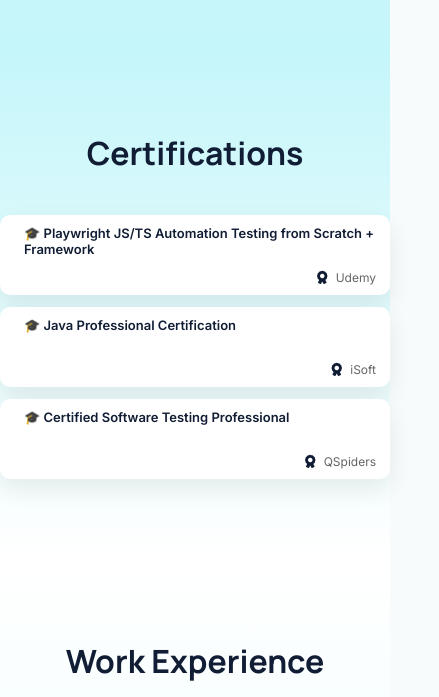
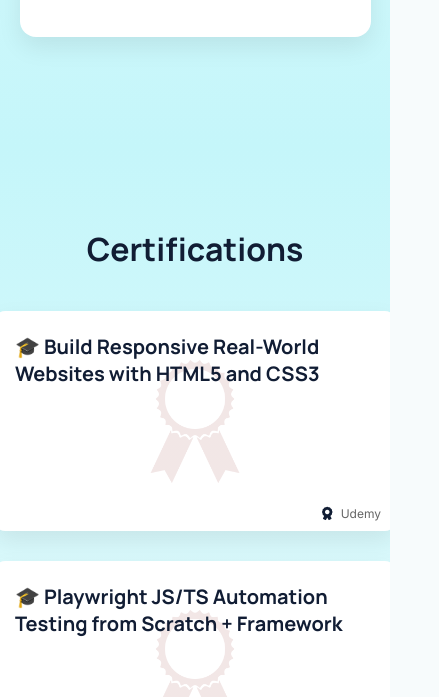
Before and after one commit to bhagisr313/portfolio-v1, a plain HTML site: page index.html in a window 390 px wide. Shown: the part 2367-3064 px from the top of the page, 439 px wide, since content can reach past the window. Drawn offline with Linux system fonts and the light colour scheme.

Commit message:
ui fixes

```diff
--- a/index.html
+++ b/index.html
@@ -187,21 +187,28 @@
           <h2>Certifications</h2>
           <div class="cert-grid">
             <div class="cert-mini">
-              <p class="cert-title">🎓 Playwright JS/TS Automation Testing from Scratch + Framework</p>
+              <h3 class="cert-title">🎓 Build Responsive Real-World Websites with HTML5 and CSS3</h3>
               <div class="cert-footer">
                 <span class="cert-org"><i class="fa-solid fa-award"></i>Udemy</span>
               </div>
             </div>
 
             <div class="cert-mini">
-              <p class="cert-title">🎓 Java Professional Certification</p>
+              <h3 class="cert-title">🎓 Playwright JS/TS Automation Testing from Scratch + Framework</h3>
+              <div class="cert-footer">
+                <span class="cert-org"><i class="fa-solid fa-award"></i>Udemy</span>
+              </div>
+            </div>
+
+            <div class="cert-mini">
+              <h3 class="cert-title">🎓 Java Professional Certification</h3>
               <div class="cert-footer">
                 <span class="cert-org"><i class="fa-solid fa-award"></i>iSoft</span>
               </div>
             </div>
 
             <div class="cert-mini">
-              <p class="cert-title">🎓 Certified Software Testing Professional</p>
+              <h3 class="cert-title">🎓 Certified Software Testing Professional</h3>
               <div class="cert-footer">
                 <span class="cert-org"><i class="fa-solid fa-award"></i>QSpiders</span>
               </div>
@@ -289,8 +296,7 @@
                 </div>
                 <div class="card-back">
                   <p>
-                    I believe in staying fit and maintaining a balanced diet. I enjoy going to the gym regularly and staying active through walking, running, or
-                    hiking on weekends.
+                    I believe in staying fit and maintaining a balanced diet. I enjoy going to the gym and staying active through walking, running, or hiking.
                   </p>
                 </div>
               </div>
@@ -328,8 +334,8 @@
                 </div>
                 <div class="card-back">
                   <p>
-                    I inherited my love for gardening from my mom, growing up surrounded by her plants. Now, I’m creating my own green space, filled with plants
-                    and a bird feeder that brings it to life.
+                    I inherited my love for gardening from my mom. Now I'm creating my own green space, filled with plants & a bird feeder that brings it to
+                    life.
                   </p>
                 </div>
               </div>
--- a/style.css
+++ b/style.css
@@ -17,10 +17,12 @@
 
 html {
   scroll-behavior: smooth;
+  overflow-x: hidden;
 }
 
 .container {
-  width: 100vw;
+  width: 100%;
+  max-width: 100%;
   margin: auto;
 }
 
@@ -322,6 +324,10 @@
   box-shadow: 0 12px 25px rgba(0, 168, 168, 0.25);
 }
 
+.skill-card h3 {
+  padding-bottom: 24px;
+}
+
 /* ITEMS */
 .item {
   display: flex;
@@ -356,23 +362,33 @@
   background: linear-gradient(to bottom, #c5f6fa 0%, #ffffff 100%);
 }
 .cert-grid {
-  display: flex;
+  display: grid;
+  grid-template-columns: repeat(2, 1fr);
+  justify-self: center;
   flex-wrap: wrap;
-  justify-content: center;
-  gap: 12px;
+  gap: 30px;
   margin-top: 20px;
+}
+
+.cert-grid h3 {
+  padding-top: 12px;
 }
 
 .cert-mini {
   position: relative;
   border-radius: 10px;
-  padding: 40px 24px;
-  width: 360px;
+  padding: 20px;
+  width: 480px;
+  height: 240px;
   background: #fff;
   position: relative;
   overflow: hidden;
   transition: all 0.3s ease;
   box-shadow: 0 10px 25px rgba(0, 0, 0, 0.08);
+  background-image: linear-gradient(rgba(255, 255, 255, 0.9), rgba(255, 255, 255, 0.9)), url("./img/cert.png");
+  background-size: 50%;
+  background-repeat: no-repeat;
+  background-position: center;
 }
 
 .cert-org {
@@ -391,8 +407,8 @@
 .cert-title {
   position: absolute;
   top: 10px;
-  font-size: 13px;
-  font-weight: 600;
+  font-weight: 700;
+  font-size: 20px;
   margin: 0;
   color: #111d34;
 }
@@ -651,6 +667,16 @@
 /* =========================
    11. RESPONSIVE
 ========================= */
+
+@media (max-width: 1200px) {
+  .skills-wrapper {
+    grid-template-columns: repeat(2, 1fr);
+  }
+  .cert-grid {
+    grid-template-columns: 1fr;
+  }
+}
+
 @media (max-width: 900px) {
   .navbar {
     justify-content: flex-end;
@@ -712,16 +738,16 @@
     padding: 30px 0;
   }
 
-  .skills-wrapper {
-    grid-template-columns: repeat(2, 1fr);
-  }
-
   .experience-wrapper {
     grid-template-columns: 1fr;
   }
 
   .contact-wrapper {
     grid-template-columns: repeat(2, 1fr);
+  }
+
+  .card-front h3 {
+    font-size: 20px;
   }
 }
 
@@ -738,4 +764,9 @@
   .contact-wrapper {
     grid-template-columns: 1fr;
   }
+
+  .cert-mini {
+    width: 360px;
+    height: 180px;
+  }
 }
```
Also changed, not shown: img/cert.png (added), 1 other file.
